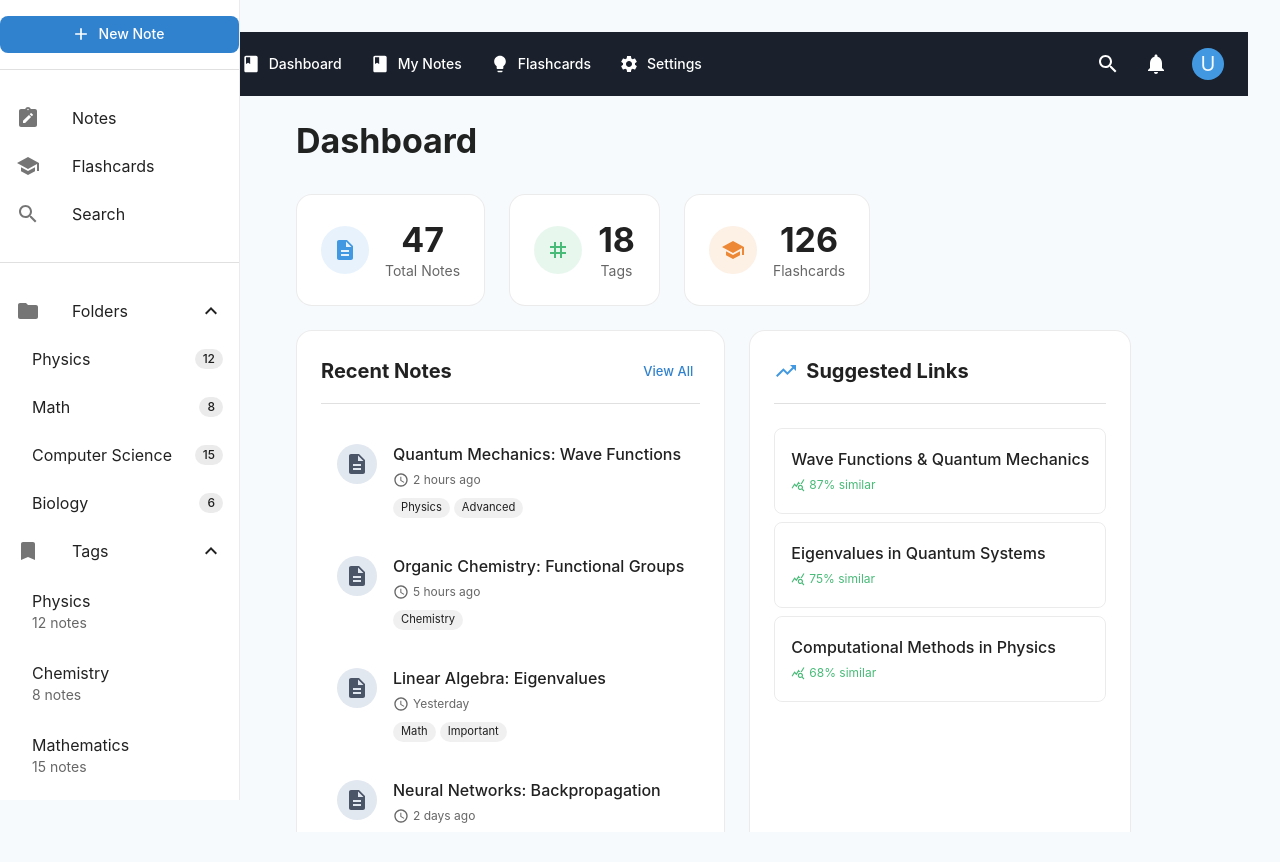
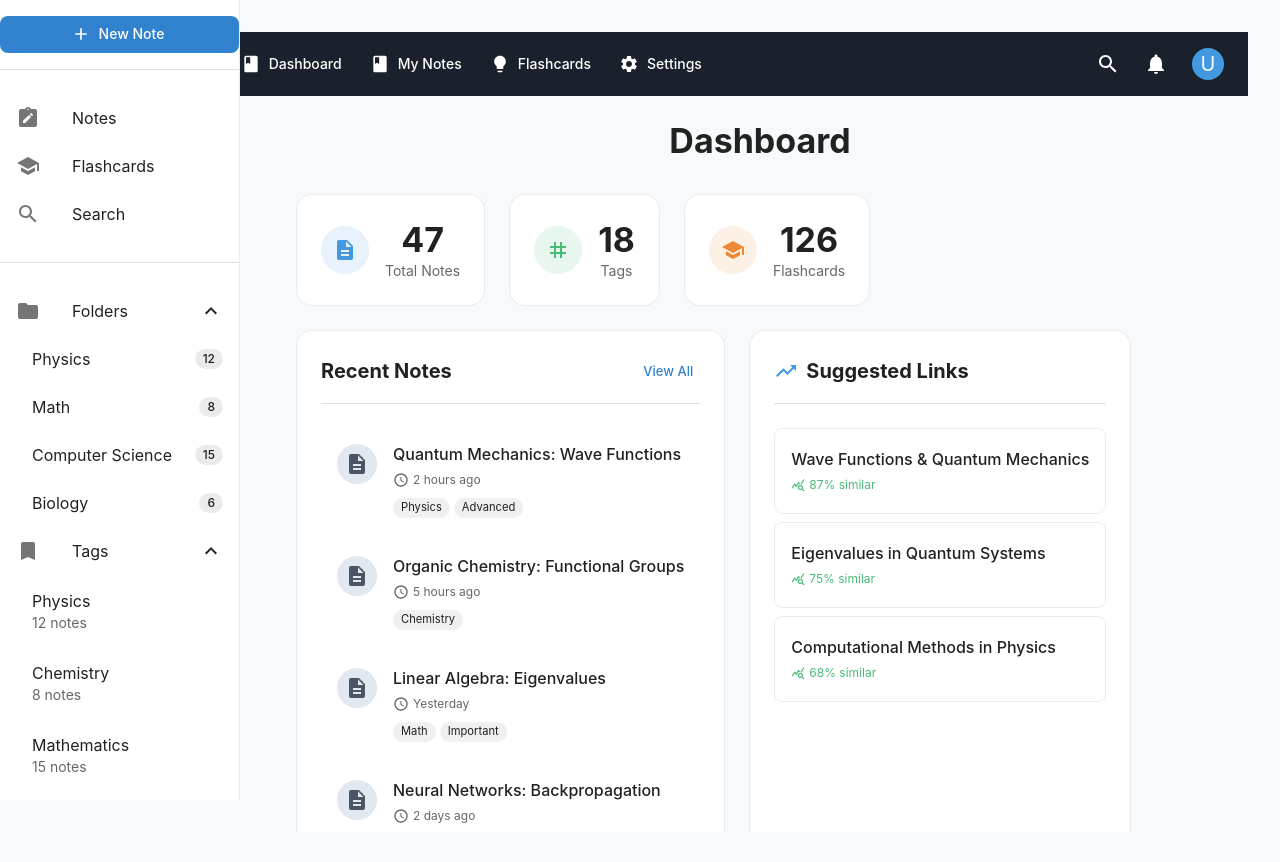
Before and after one commit to Wocx32/smart-note-organizer, a React (Vite) app in the folder frontend/: page / in a window 1280 px wide. Built offline with nearby package versions, Linux system fonts and the light colour scheme.

Commit message:
removed some icons

```diff
--- a/frontend/src/pages/Dashboard.jsx
+++ b/frontend/src/pages/Dashboard.jsx
@@ -47,7 +47,7 @@ const Dashboard = () => {
 
   return (
     <Box>
-      <Box sx={{ mb: 4, display: 'flex', justifyContent: 'space-between', alignItems: 'center' }}>
+      <Box sx={{ mb: 4, display: 'flex', justifyContent: 'center', alignItems: 'center' }}>
         <Typography variant="h4" fontWeight="bold">Dashboard</Typography>
         <Box sx={{ display: 'flex', gap: 2 }}>
           {/* Removed New Note button */}
```
